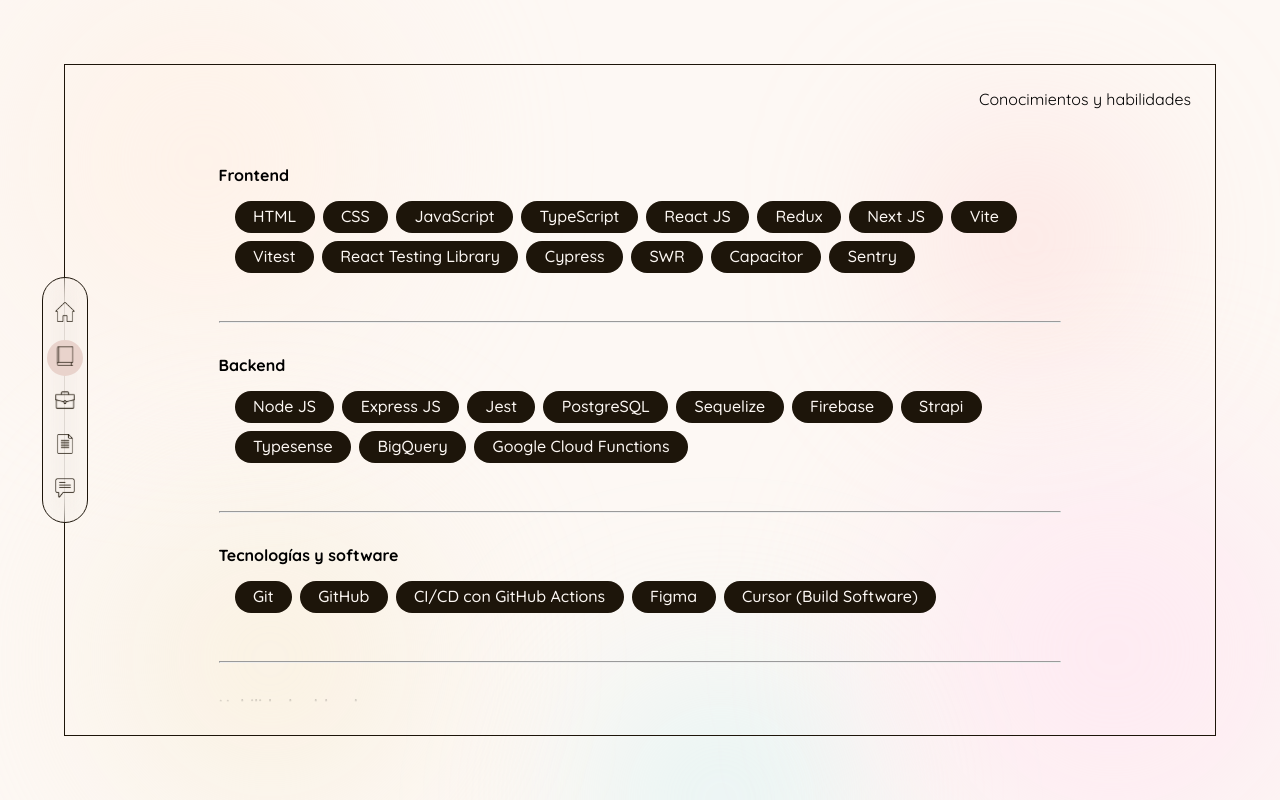
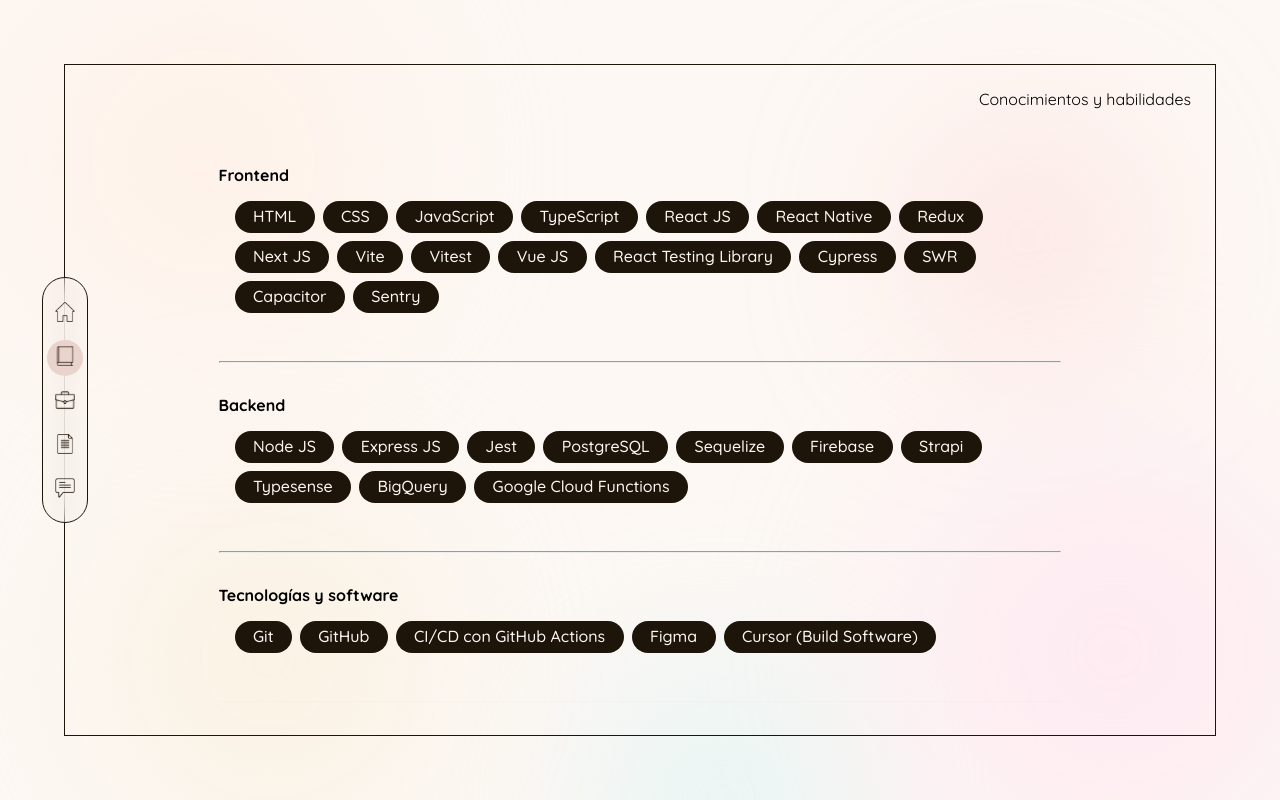
Before and after one commit to darianaren/my-portfolio, a React (Create React App) app: page /skills in a window 1280 px wide. Built offline with nearby package versions, Linux system fonts and the light colour scheme; a web font is replaced by a local one.

Commit message:
certificate react native

```diff
--- a/src/pages/Projects/constants.js
+++ b/src/pages/Projects/constants.js
@@ -1,7 +1,8 @@
 import certificateEfset from "../../assets/images/certificate-efset.png";
 import certificateFullStack from "../../assets/images/certificate-full-stack.png";
 import certificateHenryHero from "../../assets/images/certificate-henry-hero.png";
-import certificateUdemy from "../../assets/images/certificate-udemy-vue-js-2.jpg";
+import certificateVue from "../../assets/images/certificate-udemy-vue-js-2.jpg";
+import certificateReactNative from "../../assets/images/cartificate-react-native.jpg";
 import experienceLocalMovers from "../../assets/images/experience-localmovers.png";
 import experienceOwoApp from "../../assets/images/experience-owo-app.png";
 import projectCookbook from "../../assets/images/project-cookbook.png";
@@ -13,28 +14,28 @@
 export const PAGE_VARIANTS = Object.freeze({
   enter: (direction) => ({
     x: direction === "left" ? 100 : -100,
-    opacity: 0
+    opacity: 0,
   }),
   center: { x: 0, opacity: 1 },
-  exit: (direction) => ({ x: direction === "left" ? -100 : 100, opacity: 0 })
+  exit: (direction) => ({ x: direction === "left" ? -100 : 100, opacity: 0 }),
 });
 
 export const MENU_ITEMS = Object.freeze([
   {
     index: 0,
     key: "experience",
-    label: "Experiencia"
+    label: "Experiencia",
   },
   {
     index: 1,
     key: "projects",
-    label: "Proyectos"
+    label: "Proyectos",
   },
   {
     index: 2,
     key: "certificates",
-    label: "Certificados"
-  }
+    label: "Certificados",
+  },
 ]);
 
 export const EXPERIENCES = (openModal) =>
@@ -66,7 +67,7 @@
           "<b>Integré Strapi como CMS headless</b>, consumiendo APIs para la gestión dinámica de contenidos optimizados para SEO.",
           "<b>Trabajé con PostgreSQL y Sequelize</b> en la definición y consumo de modelos de datos, asegurando consistencia y eficiencia en las consultas.",
           "<b>Apliqué buenas prácticas de código limpio y componentes reutilizables</b>, mejorando la mantenibilidad y escalabilidad del proyecto.",
-          "<b>Colaboré activamente con el equipo</b> en revisiones de código y planificación técnica, alineando desarrollo frontend con objetivos de negocio y marketing."
+          "<b>Colaboré activamente con el equipo</b> en revisiones de código y planificación técnica, alineando desarrollo frontend con objetivos de negocio y marketing.",
         ],
         techStack: [
           { key: "techStack-2-1", label: "React JS" },
@@ -75,9 +76,9 @@
           { key: "techStack-2-4", label: "Strapi" },
           { key: "techStack-2-5", label: "PostgreSQL" },
           { key: "techStack-2-6", label: "Sequelize" },
-          { key: "techStack-2-7", label: "SEO Técnico" }
-        ]
-      }
+          { key: "techStack-2-7", label: "SEO Técnico" },
+        ],
+      },
     },
     {
       onClick: openModal,
@@ -99,7 +100,7 @@
         { key: "experience-1-9", label: "Express JS" },
         { key: "experience-1-10", label: "Firebase" },
         { key: "experience-1-11", label: "Google Cloud Functions" },
-        { key: "experience-1-12", label: "CI/CD con GitHub Actions" }
+        { key: "experience-1-12", label: "CI/CD con GitHub Actions" },
       ],
       argsOnClick: {
         image: experienceOwoApp,
@@ -116,7 +117,7 @@
           "<b>Desarrollé una librería de componentes reutilizables con Vite</b>, optimizando el rendimiento de la aplicación y reduciendo tiempos de carga.",
           "<b>Implementé pruebas unitarias con Vitest y Testing Library React</b>, optimizando el flujo de desarrollo y reduciendo errores en producción.",
           "<b>Reduje el tiempo de respuesta en la corrección de fallos</b>, al implementar monitoreo en tiempo real con Sentry, lo que permitió detectar y resolver errores críticos más rápido, mejorando la estabilidad de la aplicación en producción.",
-          "<b>Participé en la colaboración del equipo</b> a través de pair programming y revisiones de código, compartiendo mejores prácticas en tecnologías como React, Firebase y JavaScript."
+          "<b>Participé en la colaboración del equipo</b> a través de pair programming y revisiones de código, compartiendo mejores prácticas en tecnologías como React, Firebase y JavaScript.",
         ],
         techStack: [
           { key: "techStack-1-1", label: "JavaScript" },
@@ -130,10 +131,10 @@
           { key: "techStack-1-9", label: "Express JS" },
           { key: "techStack-1-10", label: "Firebase" },
           { key: "techStack-1-11", label: "Google Cloud Functions" },
-          { key: "techStack-1-12", label: "CI/CD con GitHub Actions" }
-        ]
-      }
-    }
+          { key: "techStack-1-12", label: "CI/CD con GitHub Actions" },
+        ],
+      },
+    },
   ]);
 
 export const PROJECTS = (openModal) =>
@@ -153,7 +154,7 @@
         { key: "project-1-4", label: "Material-UI" },
         { key: "project-1-5", label: "Cypress" },
         { key: "project-1-6", label: "Storybook" },
-        { key: "project-1-7", label: "CI con GitHub Actions" }
+        { key: "project-1-7", label: "CI con GitHub Actions" },
       ],
       argsOnClick: {
         deploy: "https://react-tree-app-peach.vercel.app/",
@@ -168,7 +169,7 @@
           "<b>Configuré React Router para gestionar rutas de manera eficiente</b>, permitiendo la navegación entre diferentes secciones de la aplicación sin recargar la página.",
           "<b>Integré Storybook en el proyecto</b>, facilitando el desarrollo y la documentación de los componentes de manera aislada, lo que mejora la mantenibilidad y escalabilidad del proyecto.",
           "<b>Configuré Cypress para realizar pruebas end-to-end (E2E)</b>, asegurando que la aplicación funcione correctamente en todos los flujos de usuario, de manera automatizada y eficiente.",
-          "<b>Integré automatización con GitHub Actions</b>, configurando un flujo de trabajo para ejecutar pruebas automáticamente cada vez que se realiza un push o pull request en la rama principal del repositorio."
+          "<b>Integré automatización con GitHub Actions</b>, configurando un flujo de trabajo para ejecutar pruebas automáticamente cada vez que se realiza un push o pull request en la rama principal del repositorio.",
         ],
         techStack: [
           { key: "techStack-1-1", label: "TypeScript" },
@@ -177,9 +178,9 @@
           { key: "techStack-1-4", label: "Material-UI" },
           { key: "techStack-1-5", label: "Cypress" },
           { key: "techStack-1-6", label: "Storybook" },
-          { key: "techStack-1-7", label: "CI con GitHub Actions" }
-        ]
-      }
+          { key: "techStack-1-7", label: "CI con GitHub Actions" },
+        ],
+      },
     },
     {
       onClick: openModal,
@@ -192,7 +193,7 @@
       labels: [
         { key: "project-2-1", label: "Vue 3" },
         { key: "project-2-2", label: "Vite" },
-        { key: "project-2-3", label: "HTML" }
+        { key: "project-2-3", label: "HTML" },
       ],
       argsOnClick: {
         deploy: "https://drawing-app-liart.vercel.app/",
@@ -206,14 +207,14 @@
           "<b>Implementé herramientas de personalización</b> para el tamaño y color del pincel, brindando a los usuarios un control total sobre su experiencia de dibujo.",
           "<b>Implementé la funcionalidad de borrado rápido</b>, permitiendo a los usuarios limpiar el lienzo con un solo clic y empezar de nuevo sin complicaciones.",
           "<b>Integré la opción de guardar el dibujo como una imagen PNG</b>, permitiendo que los usuarios descarguen y compartan sus creaciones con facilidad.",
-          "<b>Utilicé un diseño responsivo</b>, asegurando que la aplicación se adapte perfectamente a dispositivos de diferentes tamaños y resoluciones."
+          "<b>Utilicé un diseño responsivo</b>, asegurando que la aplicación se adapte perfectamente a dispositivos de diferentes tamaños y resoluciones.",
         ],
         techStack: [
           { key: "techStack-2-1", label: "Vue 3" },
           { key: "techStack-2-2", label: "Vite" },
-          { key: "techStack-2-3", label: "HTML" }
-        ]
-      }
+          { key: "techStack-2-3", label: "HTML" },
+        ],
+      },
     },
     {
       onClick: openModal,
@@ -232,7 +233,7 @@
         { key: "project-3-6", label: "Node JS" },
         { key: "project-3-7", label: "Express JS" },
         { key: "project-3-8", label: "SQLite y SQLite3" },
-        { key: "project-3-8", label: "Jest" }
+        { key: "project-3-8", label: "Jest" },
       ],
       argsOnClick: {
         github: "https://github.com/darianaren/task-management",
@@ -248,7 +249,7 @@
           "<b>Desarrollé una API REST</b>, proporcionando endpoints seguros y eficientes para la gestión de tareas.",
           "<b>Implementé pruebas unitarias con Jest</b>, asegurando la fiabilidad de los endpoints y reduciendo errores en producción.",
           "<b>Configuré ESLint y Prettier en el proyecto</b>, asegurando un código limpio, estandarizado y fácil de mantener.",
-          "<b>Apliqué principios de Clean Code y estructuración de responsabilidad única</b>, facilitando la escalabilidad y el mantenimiento del código a largo plazo."
+          "<b>Apliqué principios de Clean Code y estructuración de responsabilidad única</b>, facilitando la escalabilidad y el mantenimiento del código a largo plazo.",
         ],
         techStack: [
           { key: "techStack-3-1", label: "TypeScript" },
@@ -259,9 +260,9 @@
           { key: "techStack-3-6", label: "Node JS" },
           { key: "techStack-3-7", label: "Express JS" },
           { key: "techStack-3-8", label: "SQLite y SQLite3" },
-          { key: "techStack-3-8", label: "Jest" }
-        ]
-      }
+          { key: "techStack-3-8", label: "Jest" },
+        ],
+      },
     },
     {
       onClick: openModal,
@@ -283,7 +284,7 @@
         { key: "project-4-9", label: "Nodemailer" },
         { key: "project-4-10", label: "Sequelize" },
         { key: "project-4-11", label: "Docker" },
-        { key: "project-4-12", label: "Stripe" }
+        { key: "project-4-12", label: "Stripe" },
       ],
       argsOnClick: {
         github: "https://github.com/darianaren/Work-Match",
@@ -301,7 +302,7 @@
           "<b>Desarrollé una funcionalidad de eliminación lógica</b>, garantizando que los usuarios puedan eliminar sus publicaciones de trabajo sin perder información valiosa.",
           "<b>Optimizé la forma de búsqueda y filtrado combinado</b>, lo que permite a los usuarios encontrar trabajos específicos rápidamente, mejorando la eficiencia y rapidez de la aplicación.",
           "<b>Apliqué estilos utilizando módulos CSS</b>, asegurando un diseño limpio, moderno y fácilmente mantenible para una experiencia visual consistente.",
-          "<b>Diseñé e implementé un formulario controlado y optimizado</b>, incorporando validaciones en tiempo real, mejorando la experiencia de usuario y reduciendo errores de entrada."
+          "<b>Diseñé e implementé un formulario controlado y optimizado</b>, incorporando validaciones en tiempo real, mejorando la experiencia de usuario y reduciendo errores de entrada.",
         ],
         techStack: [
           { key: "techStack-4-1", label: "JavaScript" },
@@ -315,9 +316,9 @@
           { key: "techStack-4-9", label: "Nodemailer" },
           { key: "techStack-4-10", label: "Sequelize" },
           { key: "techStack-4-11", label: "Docker" },
-          { key: "techStack-4-12", label: "Stripe" }
-        ]
-      }
+          { key: "techStack-4-12", label: "Stripe" },
+        ],
+      },
     },
     {
       onClick: openModal,
@@ -334,7 +335,7 @@
         { key: "project-5-4", label: "Redux" },
         { key: "project-5-5", label: "Node JS" },
         { key: "project-5-6", label: "Express JS" },
-        { key: "project-5-7", label: "Sequelize" }
+        { key: "project-5-7", label: "Sequelize" },
       ],
       argsOnClick: {
         github: "https://github.com/darianaren/my-cookbook",
@@ -350,7 +351,7 @@
           "<b>Optimizé la experiencia de usuario con una interfaz responsiva</b> usando CSS Modules, garantizando el acceso fácil y fluido desde cualquier dispositivo.",
           "<b>Manejé el estado global con Redux</b>, facilitando la gestión de configuraciones de la aplicación como el cambio de tema (claro/oscuro) y la activación/desactivación de música de fondo, mejorando la experiencia del usuario.",
           "<b>Diseñé e implementé un formulario controlado y optimizado</b>, mejorando la experiencia de usuario y reduciendo errores de entrada.",
-          "<b>Utilicé axios para realizar solicitudes HTTP al backend</b>, garantizando la eficiencia en el manejo de datos de recetas y usuarios."
+          "<b>Utilicé axios para realizar solicitudes HTTP al backend</b>, garantizando la eficiencia en el manejo de datos de recetas y usuarios.",
         ],
         techStack: [
           { key: "techStack-5-1", label: "JavaScript" },
@@ -359,10 +360,10 @@
           { key: "techStack-5-4", label: "Redux" },
           { key: "techStack-5-5", label: "Node JS" },
           { key: "techStack-5-6", label: "Express JS" },
-          { key: "techStack-5-7", label: "Sequelize" }
-        ]
-      }
-    }
+          { key: "techStack-5-7", label: "Sequelize" },
+        ],
+      },
+    },
   ]);
 
 export const CERTIFICATES = (openModal) =>
@@ -370,28 +371,43 @@
     {
       onClick: () =>
         window.open(
+          "https://www.udemy.com/certificate/UC-52da7bf1-9212-4d33-8b07-4d072a19db77/",
+          "_blank",
+          "noreferrer",
+        ),
+      key: "certificate-udemy-react-native",
+      title: "React Native",
+      subtitle: "Julio 2026",
+      image: certificateReactNative,
+      description:
+        "EAS, Push Notifications, Mapas, Rutas, Haptics, Cámara, Galería, Secure Storage, GeoLocation, Google y Apple AppStore.",
+    },
+    {
+      onClick: () =>
+        window.open(
           "https://www.udemy.com/certificate/UC-f46e45db-751d-46bc-9ba9-30dca8c03522/",
           "_blank",
-          "noreferrer"
+          "noreferrer",
         ),
       key: "certificate-udemy-vue-js-2",
       title: "Vue JS 2",
       subtitle: "Febrero 2026",
-      image: certificateUdemy,
-      description: "Template - Directivas y reactividad - Componentes y comunicación entre componentes - Ciclo de vida - Enrutamiento (Vue Router)"
+      image: certificateVue,
+      description:
+        "Template - Directivas y reactividad - Componentes y comunicación entre componentes - Ciclo de vida - Enrutamiento (Vue Router)",
     },
     {
       onClick: () =>
         window.open(
           "https://www.efset.org/cert/7vN1ae",
           "_blank",
-          "noreferrer"
+          "noreferrer",
         ),
       key: "certificate-efset",
       title: "EF Standard English Test (EF SET)",
       subtitle: "Febrero 2023",
       image: certificateEfset,
-      description: "Inglés B2"
+      description: "Inglés B2",
     },
     {
       onClick: openModal,
@@ -411,9 +427,9 @@
           { key: "knowledge-2-4", label: "Node JS" },
           { key: "knowledge-2-5", label: "React JS" },
           { key: "knowledge-2-6", label: "Redux" },
-          { key: "knowledge-2-7", label: "SQL" }
-        ]
-      }
+          { key: "knowledge-2-7", label: "SQL" },
+        ],
+      },
     },
     {
       onClick: openModal,
@@ -434,15 +450,15 @@
           { key: "knowledge-3-5", label: "Node JS" },
           { key: "knowledge-3-6", label: "React JS" },
           { key: "knowledge-3-7", label: "Redux" },
-          { key: "knowledge-3-8", label: "SQL" }
-        ]
-      }
-    }
+          { key: "knowledge-3-8", label: "SQL" },
+        ],
+      },
+    },
   ]);
 
 export const MENU_PAGE = (openModal) =>
   Object.freeze({
     0: { menuPage: EXPERIENCES(openModal), divider: true },
     1: { menuPage: PROJECTS(openModal), divider: true },
-    2: { menuPage: CERTIFICATES(openModal), orientation: "vertical" }
+    2: { menuPage: CERTIFICATES(openModal), orientation: "vertical" },
   });
--- a/src/pages/Skills/constants.js
+++ b/src/pages/Skills/constants.js
@@ -4,15 +4,17 @@
   { key: "frontend-3", label: "JavaScript" },
   { key: "frontend-4", label: "TypeScript" },
   { key: "frontend-5", label: "React JS" },
+  { key: "frontend-5", label: "React Native" },
   { key: "frontend-6", label: "Redux" },
   { key: "frontend-7", label: "Next JS" },
   { key: "frontend-8", label: "Vite" },
   { key: "frontend-9", label: "Vitest" },
+  { key: "frontend-8", label: "Vue JS" },
   { key: "frontend-10", label: "React Testing Library" },
   { key: "frontend-11", label: "Cypress" },
   { key: "frontend-12", label: "SWR" },
   { key: "frontend-13", label: "Capacitor" },
-  { key: "frontend-14", label: "Sentry" }
+  { key: "frontend-14", label: "Sentry" },
 ]);
 
 export const BACKEND_SKILLS = Object.freeze([
@@ -25,7 +27,7 @@
   { key: "backend-6", label: "Strapi" },
   { key: "backend-7", label: "Typesense" },
   { key: "backend-8", label: "BigQuery" },
-  { key: "backend-9", label: "Google Cloud Functions" }
+  { key: "backend-9", label: "Google Cloud Functions" },
 ]);
 
 export const TECHNOLOGIES_SKILLS = Object.freeze([
@@ -33,7 +35,7 @@
   { key: "technologies-2", label: "GitHub" },
   { key: "technologies-3", label: "CI/CD con GitHub Actions" },
   { key: "technologies-4", label: "Figma" },
-  { key: "technologies-6", label: "Cursor (Build Software)" }
+  { key: "technologies-6", label: "Cursor (Build Software)" },
 ]);
 
 export const SOFT_SKILLS = Object.freeze([
@@ -43,5 +45,5 @@
   { key: "soft-4", label: "Comunicación y escucha activa" },
   { key: "soft-5", label: "SCRUM" },
   { key: "soft-6", label: "Resolución de problemas y conflictos" },
-  { key: "soft-7", label: "Adaptación al cambio" }
+  { key: "soft-7", label: "Adaptación al cambio" },
 ]);
```
Also changed, not shown: src/assets/images/cartificate-react-native.jpg (added).
